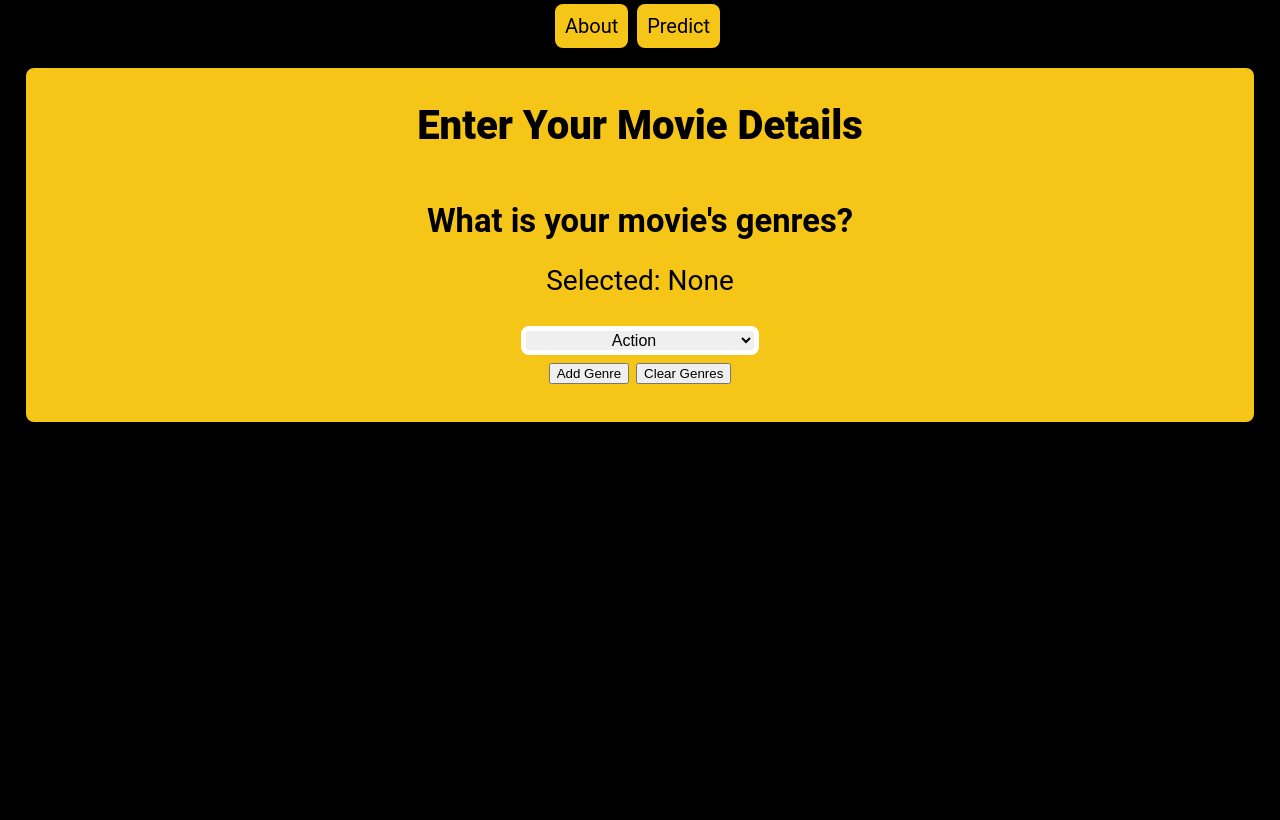
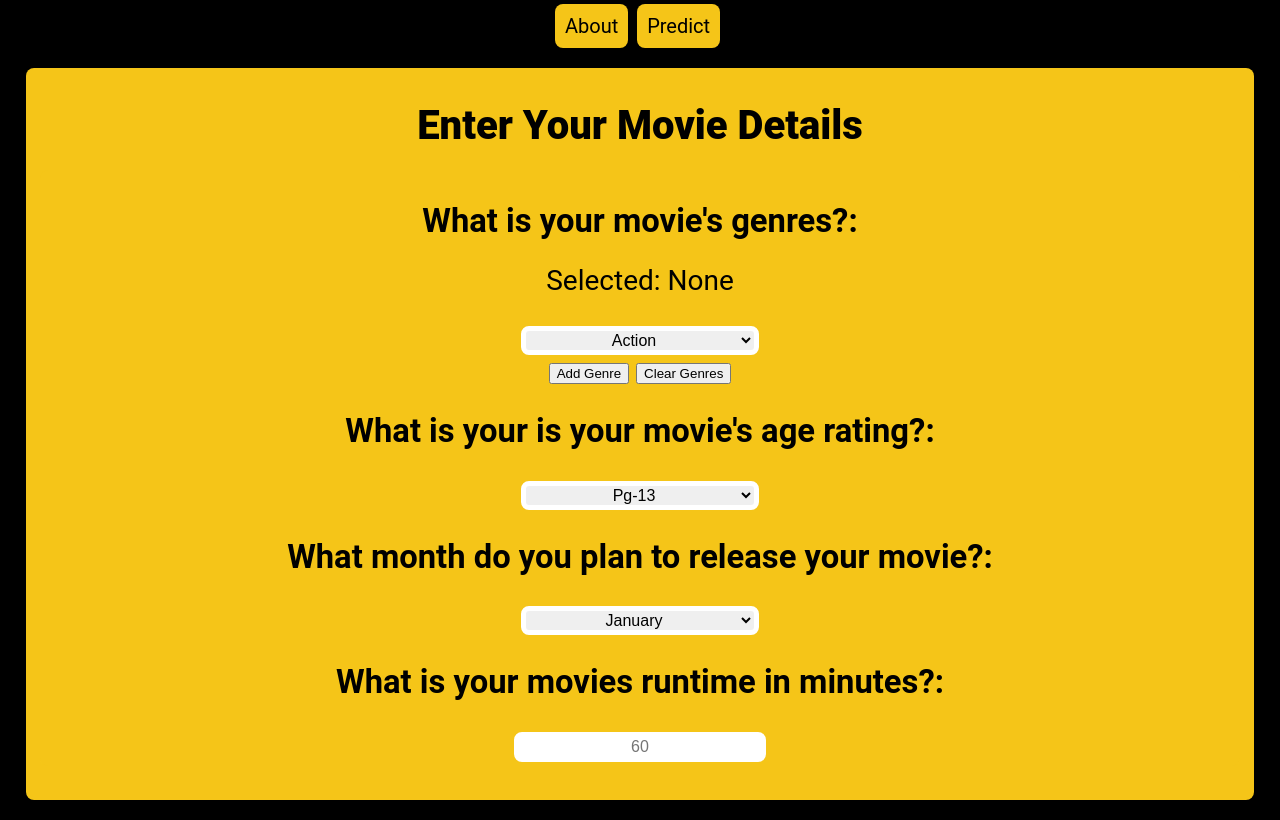
Before and after one commit to mrhatman26/ai-assignment, a Flask app: page /predict/submit/ in a window 1280 px wide. Shown: the part 137-957 px from the top of the page. Before the commit the page ends 559 px from the top, so only its background shows below. Run offline with Flask 3, Linux system fonts and the light colour scheme; parts of the project's set-up code (start-up, migrations or seed data) failed here and were passed over.

Commit message:
Added other input options to submission.html

```diff
--- a/app.py
+++ b/app.py
@@ -17,10 +17,13 @@ def home():
 
 @app.route('/predict/submit/')
 def predict_submit():
-    genres = load_dataset_map("genres")
+    genres = load_dataset_map("genres", is_static=True)
     for i in range(0, len(genres)):
         genres[i] = genres[i].title()
-    return render_template('submit.html', page_name="Submit Data", genres=genres)
+    age_ratings = load_dataset_map("movie_rated", is_static=True)
+    for i in range(0, len(age_ratings)):
+        age_ratings[i] = age_ratings[i].title()
+    return render_template('submit.html', page_name="Submit Data", genres=genres, age_ratings=age_ratings)
 
 '''Error Pages'''
 @app.errorhandler(404)
--- a/misc.py
+++ b/misc.py
@@ -162,9 +162,12 @@ def load_dataset_map(dataset_name, is_bool=False, is_static=False):
             if is_static is False:
                 map_path = saved_maps_dir + dataset_name + "_unique_vals.txt"
             else:
-                map_path = ""
+                map_path = static_maps_dir + dataset_name + "_unique_vals.txt"
         else:
-            map_path = saved_maps_dir + dataset_name + "_unique_vals_int_to_bool.txt"
+            if is_static is False:
+                map_path = saved_maps_dir + dataset_name + "_unique_vals_int_to_bool.txt"
+            else:
+                map_path = static_maps_dir + dataset_name + "_unique_vals_int_to_bool.txt"
         print("Opening " + map_path)
         map_file = open(map_path, "r")
         map_list = []
--- a/templates/submit.html
+++ b/templates/submit.html
@@ -5,7 +5,7 @@
                 <h3 id="page_header">Enter Your Movie Details</h3>
                 <div id="page_mainbody_home">
                         <form id="submission_form">
-                                <h3>What is your movie's genres?</h3>
+                                <h3>What is your movie's genres?:</h3>
                                 <p id="selected_genres">Selected: None</p>
                                 <select id="submission_select_genre" name="form_submission_select_genre">
                                         {% for item in genres %}
@@ -15,6 +15,30 @@
                                 <br>
                                 <button id="submission_button_add_genre" name="form_submission_button_add_genre">Add Genre</button>
                                 <button id="submission_button_clear_genres" name="form_submission_button_clear_genres">Clear Genres</button>
+                                <br>
+                                <h3>What is your is your movie's age rating?:</h3>
+                                <select id="submission_select_age" name="form_submission_select_age" required>
+                                        {% for item in age_ratings %}
+                                                <option value="{{ item }}">{{ item }}</option>
+                                        {% endfor %}
+                                </select>
+                                <h3>What month do you plan to release your movie?:</h3>
+                                <select id="submission_select_month" name="form_submission_select_month" required>
+                                        <option value="1">January</option>
+                                        <option value="2">February</option>
+                                        <option value="3">March</option>
+                                        <option value="4">April</option>
+                                        <option value="5">May</option>
+                                        <option value="6">June</option>
+                                        <option value="7">July</option>
+                                        <option value="8">August</option>
+                                        <option value="9">September</option>
+                                        <option value="10">October</option>
+                                        <option value="11">November</option>
+                                        <option value="12">December</option>
+                                </select>
+                                <h3>What is your movies runtime in minutes?:</h3>
+                                <input class="textbox" type="text" id="submission_text_runtime" name="form_submission_text_runtime" required placeholder="60">
                         </form>
                 </div>
         </div>
```
